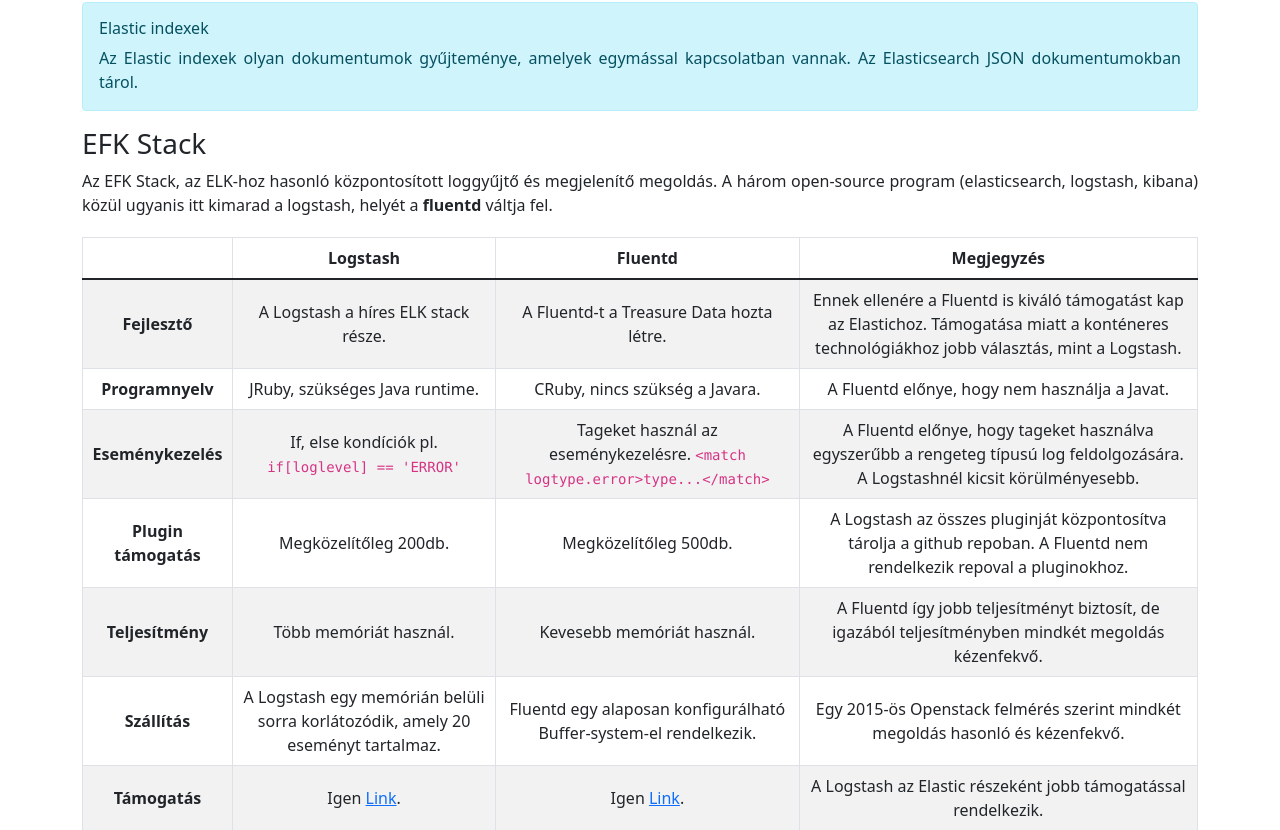
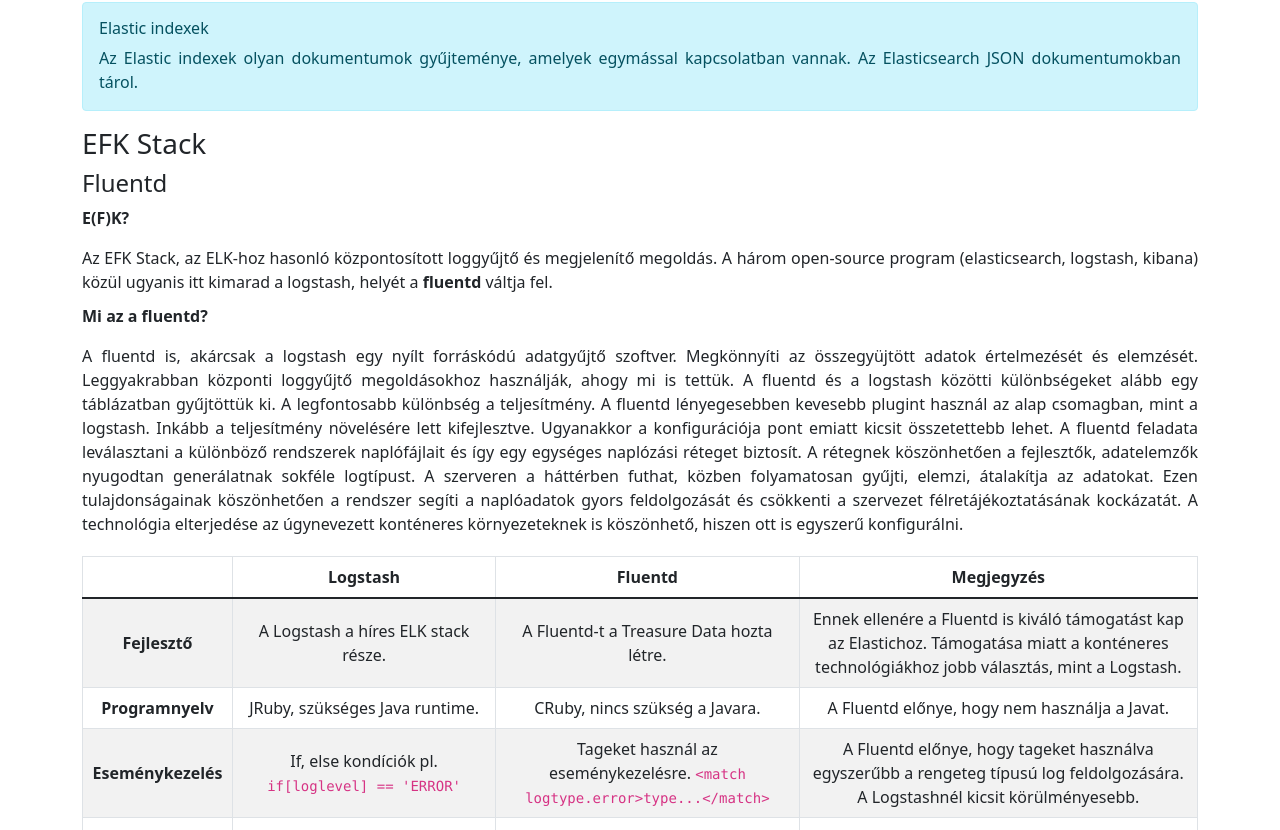
Before and after one commit to Uni-Sopron/temalabor-o21-I-NEW-Centralized-log-server, a React (Create React App) app in the folder logserverdoc/: page /tech in a window 1280 px wide. Shown: the part 1590-2420 px from the top of the page. Built offline with nearby package versions, Linux system fonts and the light colour scheme.

Commit message:
fluentd-stack

```diff
--- a/logserverdoc/src/pages/Tech.js
+++ b/logserverdoc/src/pages/Tech.js
@@ -86,8 +86,18 @@ const Tech = () => {
                     EFK Stack
                 </h3>
                 <p>
+                    <h4>Fluentd</h4>
+                    <p><b>E(F)K?</b></p>
                     Az EFK Stack, az ELK-hoz hasonló központosított loggyűjtő és megjelenítő megoldás. A három open-source program (elasticsearch, logstash, kibana) közül ugyanis
                     itt kimarad a logstash, helyét a <b>fluentd</b> váltja fel.
+                    <p style={{ marginTop: 10 }}><b>Mi az a fluentd?</b></p>
+
+                    A fluentd is, akárcsak a logstash egy nyílt forráskódú adatgyűjtő szoftver. Megkönnyíti az összegyüjtött adatok értelmezését és elemzését. Leggyakrabban központi loggyűjtő megoldásokhoz használják, ahogy mi is tettük.
+                    A fluentd és a logstash közötti különbségeket alább egy táblázatban gyűjtöttük ki. A legfontosabb különbség a teljesítmény. A fluentd lényegesebben kevesebb plugint használ az alap csomagban, mint a logstash. Inkább a teljesítmény növelésére lett kifejlesztve.
+                    Ugyanakkor a konfigurációja pont emiatt kicsit összetettebb lehet.
+                    A fluentd feladata leválasztani a különböző rendszerek naplófájlait és így egy egységes naplózási réteget biztosít. A rétegnek köszönhetően a fejlesztők, adatelemzők nyugodtan generálatnak
+                    sokféle logtípust. A szerveren a háttérben futhat, közben folyamatosan gyűjti, elemzi, átalakítja az adatokat. Ezen tulajdonságainak köszönhetően a rendszer segíti a naplóadatok gyors feldolgozását és csökkenti a szervezet félretájékoztatásának kockázatát.
+                    A technológia elterjedése az úgynevezett konténeres környezeteknek is köszönhető, hiszen ott is egyszerű konfigurálni.
                     <Table striped bordered hover style={{ marginTop:20}}>
                     <thead>
                         <tr>
```
Also changed, not shown: 1 other file (tests, documents, lock files or other folders).
